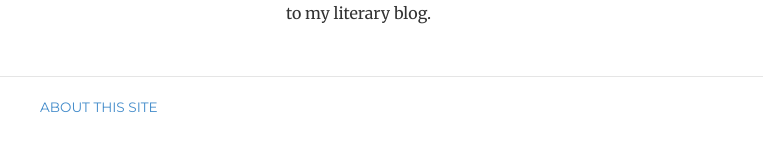
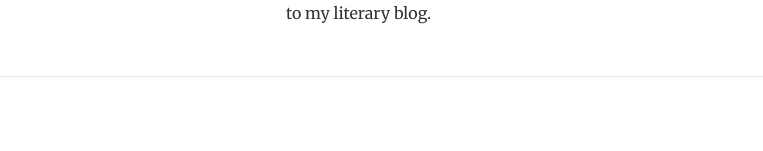
Before and after one commit to ahana204/ahana204.github.io, a Jekyll site: the page built from index.html, in a window 1280 px wide. Shown: the part 454-605 px from the top of the page, without its empty margins (249-1012 px from the left). Built offline with Jekyll 4.4.1, drawn with Linux system fonts in a browser that asks for light colours.

Commit message:
Update footer.html

```diff
--- a/_includes/footer.html
+++ b/_includes/footer.html
@@ -1,7 +1,2 @@
 <div class="footer">
-	<div class="row">
-	<div class="col-sm-4">
-	<p class="pull-right"><small><a href="/about" title="About this site">About this site</a></small></p>
-	</div>
-	</div>
 </div>
```
